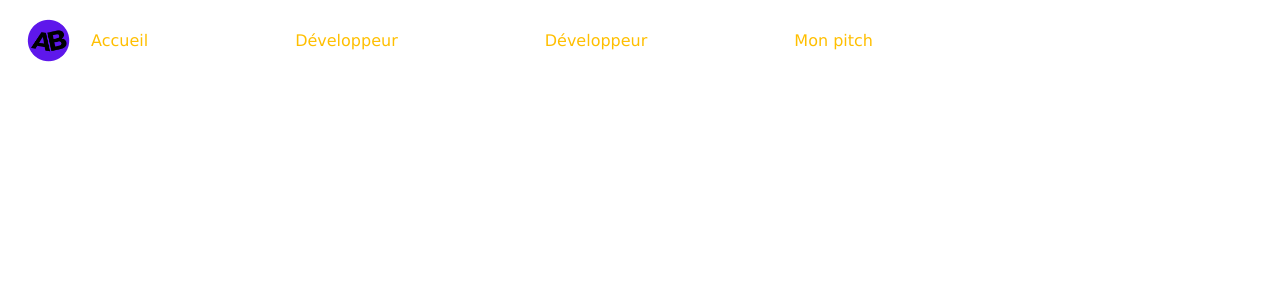
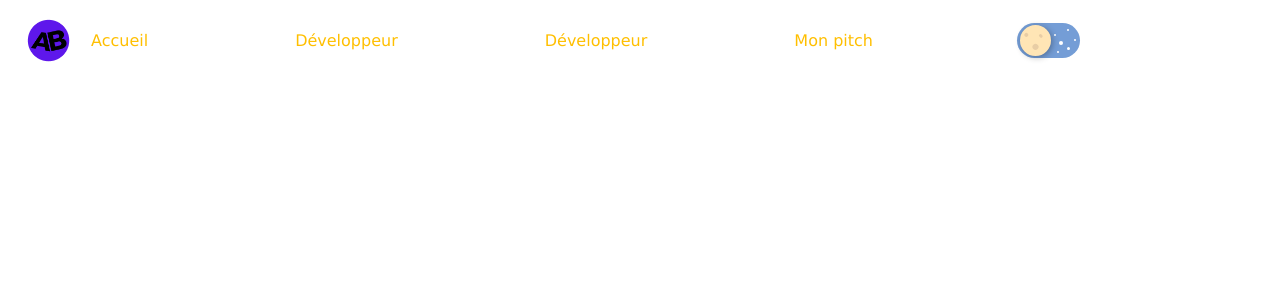
Before and after one commit to aauugguussttiinn/portfolio-front, a React (Create React App) app: page / in a window 1280 px wide. Shown: the top 300 px of the page. Built offline with nearby package versions, Linux system fonts and the light colour scheme; a web font is replaced by a local one.

Commit message:
Setting up Dark Mode Button

```diff
--- a/src/App.js
+++ b/src/App.js
@@ -1,23 +1,46 @@
 // CONFIG IMPORTS
 import React from 'react';
 import { BrowserRouter as Router, Routes, Route } from 'react-router-dom';
+import { useState, useEffect } from 'react';
 
 // PAGES IMPORTS
 import Home from 'pages/Home/Home';
 
 // COMPONENTS IMPORTS
 import Navigation from 'components/Navigation/Navigation';
-import DarkMode from 'components/context/darkMode';
-import DarkModeBtn from 'components/DarkModeButton';
+import DarkMode from 'context/darkMode';
+import DarkModeButton from 'components/DarkModeButton/DarkModeButton';
 
 
 function App() {
+
+  const [isDark, setIsDark] = useState(false);
+
+  useEffect(() => {
+    if (isDark) {
+      const body = document.querySelector("#root");
+      body.classList.add("dark-mode");
+    }
+  }, [isDark]);
+
+
+
+  const toogleMode = () => {
+    const body = document.querySelector("#root");
+    body.classList.toggle("dark-mode");
+    localStorage.setItem("themePreference", String(!isDark));
+    setIsDark(!isDark);
+  };
+
   return (
     <Router>
-      <Navigation />
-      <Routes>
-        <Route exact path="/" component={Home} />
-      </Routes>
+      <DarkMode.Provider value={{ isDark, toogleMode: toogleMode }}>
+        <Navigation />
+        <DarkModeButton/>
+        <Routes>
+          <Route exact path="/" component={Home} />
+        </Routes>
+      </DarkMode.Provider>
     </Router>
   );
 }
--- a/src/components/DarkModeButton/DarkModeButton.jsx
+++ b/src/components/DarkModeButton/DarkModeButton.jsx
@@ -2,10 +2,10 @@
 import { useContext } from "react";
 
 // CONTEXTS IMPORTS
-import DarkMode from "./context/darkMode";
+import DarkMode from "context/darkMode";
 
 
-const DarkModeBtn = () => {
+const DarkModeButton = () => {
   const { isDark, toogleMode } = useContext(DarkMode);
 
   return (
@@ -34,4 +34,4 @@ const DarkModeBtn = () => {
   );
 }
 
-export default DarkModeBtn;
+export default DarkModeButton;
--- /dev/null
+++ b/src/components/DarkModeButton/_darkmodebutton.scss
@@ -0,0 +1,209 @@
+.toggleWrapper {
+  position:absolute;
+  top:23px;
+  right: 200px;
+  z-index: 10;
+  transition: all .5s;
+  @include phone{
+    top:8px;
+    right: 75px;
+    z-index: 9;
+  }
+
+  input {
+    position: absolute;
+    top: -99em;
+  }
+}
+
+.toggle {
+  cursor: pointer;
+  display: inline-block;
+  position: relative;
+  width: 63px;
+  height: 35px;
+  background-color: #749DD6;
+  border-radius: 90px - 6;
+  transition: background-color 200ms cubic-bezier(0.445, 0.05, 0.55, 0.95);
+
+  &:before {
+    position: absolute;
+    left: -50px;
+    top: 15px;
+    font-size: 18px;
+  }
+
+  &:after {
+    position: absolute;
+    right: -48px;
+    top: 15px;
+    font-size: 18px;
+    color: #749ED7;
+  }
+}
+
+.toggle__handler {
+  display: inline-block;
+  position: relative;
+  z-index: 1;
+  top: 2px;
+  left: 3px;
+  width: 35px - 4;
+  height: 35px - 4;
+  background-color: #FFE5B5;
+  border-radius: 50px;
+  box-shadow: 0 2px 6px rgba(0,0,0,.3);
+  transition: all 400ms cubic-bezier(0.68, -0.55, 0.265, 1.55);
+  transform:  rotate(-45deg);
+
+  .crater {
+    position: absolute;
+    background-color: #E8CDA5;
+    opacity: 1;
+    transition: opacity 200ms ease-in-out;
+    border-radius: 100%;
+  }
+
+  .crater--1 {
+    top: 14px;
+    right: 7px;
+    width: 3.5px;
+    height: 3.5px;
+  }
+
+  .crater--2 {
+    top: 17px;
+    left: 8px;
+    width: 6px;
+    height: 6px;
+  }
+
+  .crater--3 {
+    top: 3px;
+    left: 11px;
+    width: 4px;
+    height: 4px;
+  }
+}
+
+.star {
+  position: absolute;
+  background-color: #ffffff;
+  transition: all 300ms cubic-bezier(0.445, 0.05, 0.55, 0.95);
+  border-radius: 50%;
+}
+
+.star--1 {
+  top: 11px;
+  left: 37px;
+  z-index: 0;
+  width: 2px;
+  height: 2px;
+}
+
+.star--2 {
+  top: 18px;
+  left: 42px;
+  z-index: 1;
+  width: 4px;
+  height: 4px;
+}
+
+.star--3 {
+  top: 6px;
+  left: 50px;
+  z-index: 0;
+  width: 2px;
+  height: 2px;
+}
+
+.star--4,
+.star--5,
+.star--6 {
+  opacity: 1;
+  transition: all 300ms 0 cubic-bezier(0.445, 0.05, 0.55, 0.95);
+}
+
+.star--4 {
+  top: 16px;
+  left: 54px;
+  z-index: 0;
+  width: 2px;
+  height: 2px;
+  transform: translate3d(3px,0,0);
+}
+
+.star--5 {
+  top: 24px;
+  left: 47px;
+  z-index: 0;
+  width: 3px;
+  height: 3px;
+  transform: translate3d(3px,0,0);
+}
+
+.star--6 {
+  top: 28px;
+  left: 37px;
+  z-index: 0;
+  width: 2px;
+  height: 2px;
+  transform: translate3d(3px,0,0);
+}
+
+input:checked {
+  + .toggle {
+    background-color: #83D8FF;
+
+    &:before {
+      color: #749ED7;
+    }
+
+    &:after {
+      color: #ffffff;
+    }
+
+    .toggle__handler {
+      background-color: #FFCF96;
+      transform: translate3d(27px, 0, 0) rotate(0);
+
+      .crater {
+        opacity: 0;
+      }
+    }
+
+    .star--1 {
+      width: 30px;
+      height: 3px;
+      transform: translate3d(-14px, 0, 0);
+    }
+
+    .star--2 {
+      width: 30px;
+      height: 3px;
+      transform: translate3d(-28px, 0, 0);
+    }
+
+    .star--3 {
+      width: 30px;
+      height: 3px;
+      transform: translate3d(-45px, 0, 0);
+    }
+
+    .star--4,
+    .star--5,
+    .star--6 {
+      opacity: 0;
+      transform: translate3d(0,0,0);
+    }
+    .star--4 {
+      transition: all 300ms 200ms cubic-bezier(0.445, 0.05, 0.55, 0.95);
+    }
+    .star--5 {
+      transition: all 300ms 300ms cubic-bezier(0.445, 0.05, 0.55, 0.95);
+    }
+    .star--6 {
+      transition: all 300ms 400ms cubic-bezier(0.445, 0.05, 0.55, 0.95);
+    }
+  }
+}
--- /dev/null
+++ b/src/context/darkMode.jsx
@@ -0,0 +1,5 @@
+import { createContext } from "react";
+
+const DarkMode = createContext(null);
+
+export default DarkMode;
--- a/src/pages/Home/Home.jsx
+++ b/src/pages/Home/Home.jsx
@@ -1,8 +1,11 @@
 // CONFIG IMPORTS
 import { Link } from 'react-router-dom';
+import { useContext} from 'react';
+import DarkMode from 'context/darkMode';
 
 
 const Home = () => {
+  const { isDark } = useContext(DarkMode);
 
 };
 
--- a/src/styles/index.scss
+++ b/src/styles/index.scss
@@ -8,6 +8,7 @@
 
 // Import components styles
 @import 'components/Navigation/navigation';
+@import 'components/DarkModeButton/darkmodebutton';
 // @import './components/footer';
 // @import './components/hamburgerMenu';
 // @import './components/errorModal';
```
